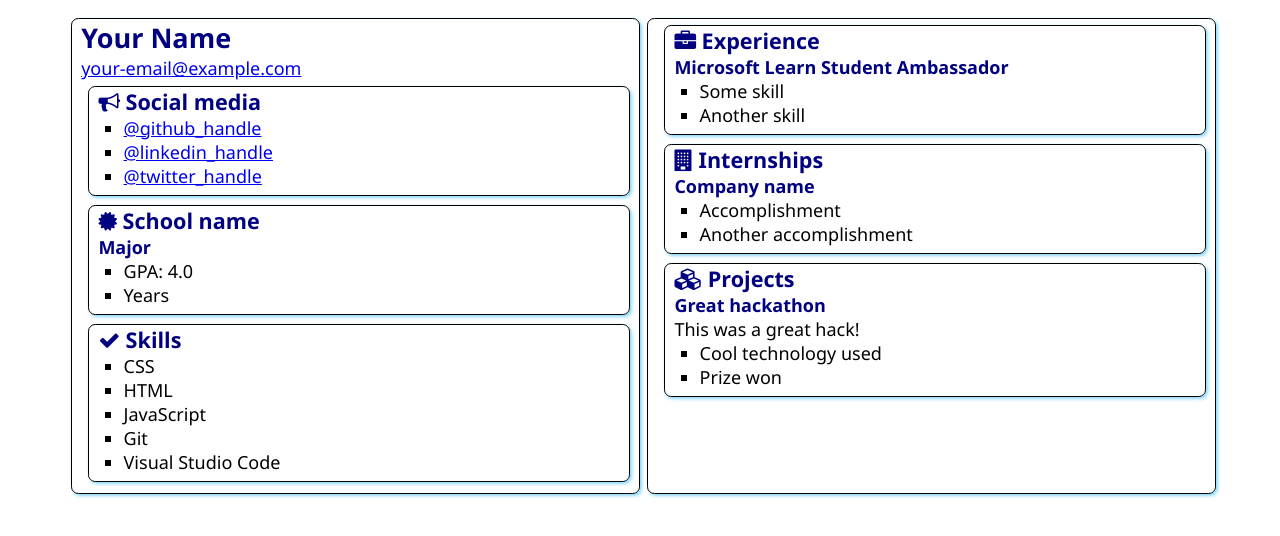
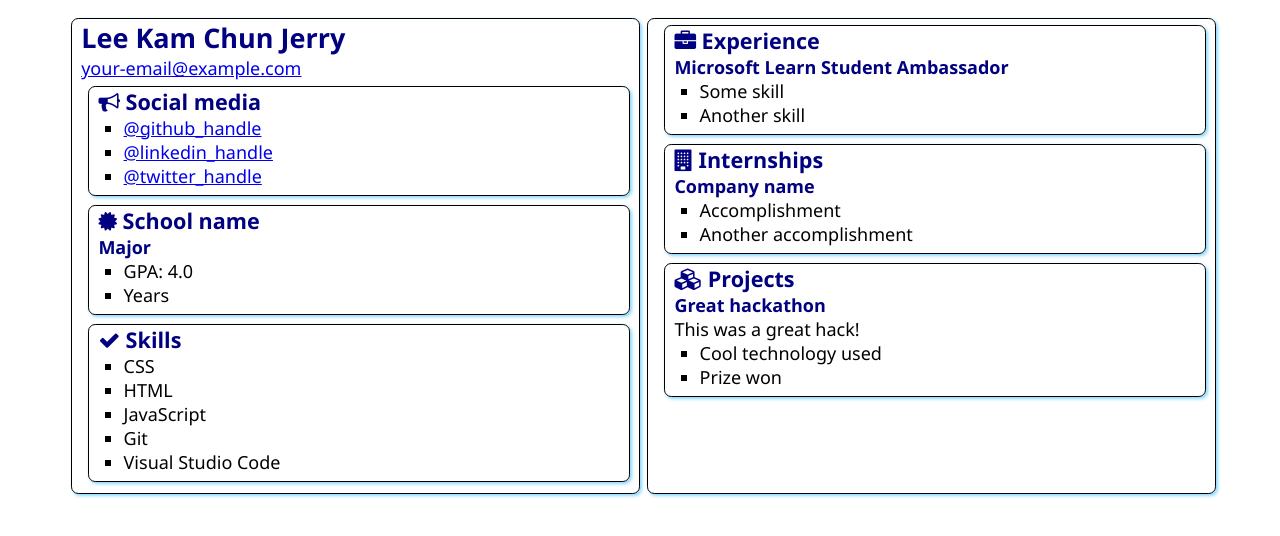
Before and after one commit to JerrykkLee/SATechnicalOnboarding, a plain HTML site: page src/index.html in a window 1280 px wide. Drawn offline with Linux system fonts and the light colour scheme.

Commit message:
Added My Name

```diff
--- a/src/index.html
+++ b/src/index.html
@@ -12,7 +12,7 @@
 <body>
     <main>
         <article class="box">
-            <h1>Your Name</h1>
+            <h1>Lee Kam Chun Jerry</h1>
             <div><a href="mailto:your.email@example.com">your-email@example.com</a></div>
 
             <section class="box">
```
